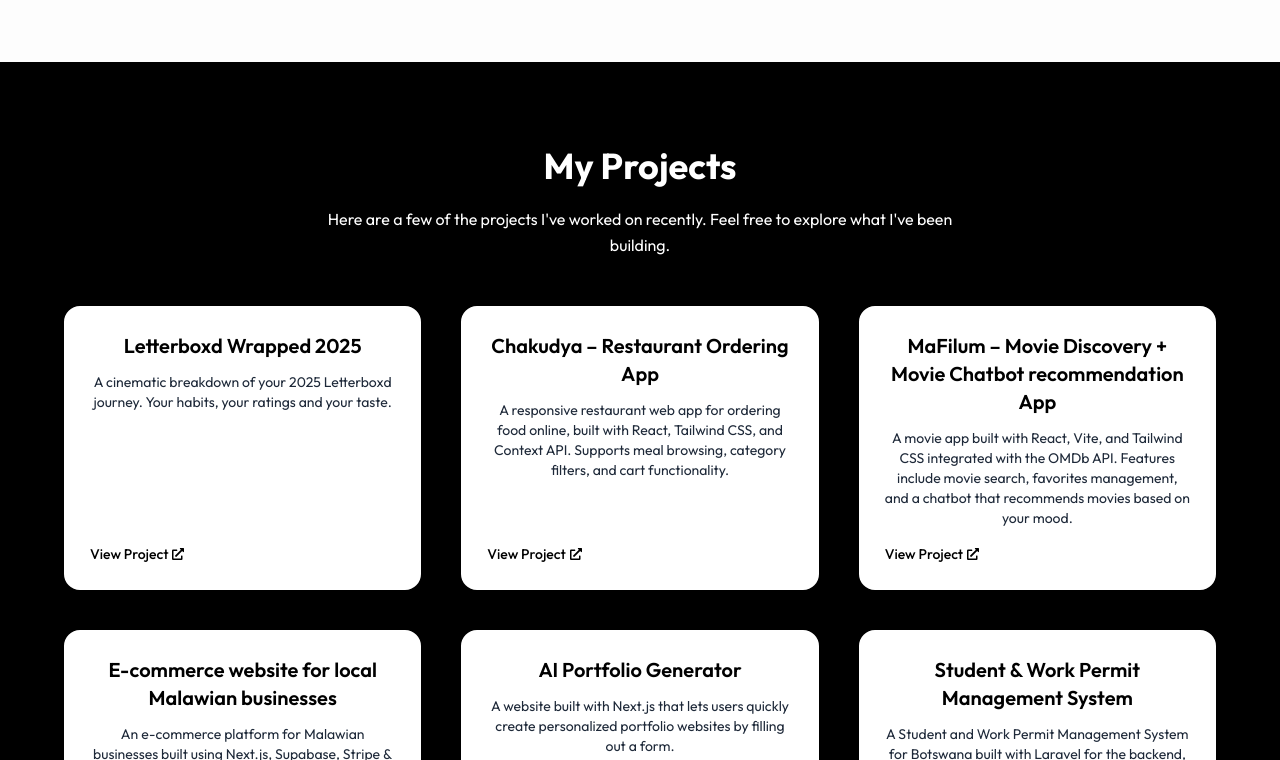
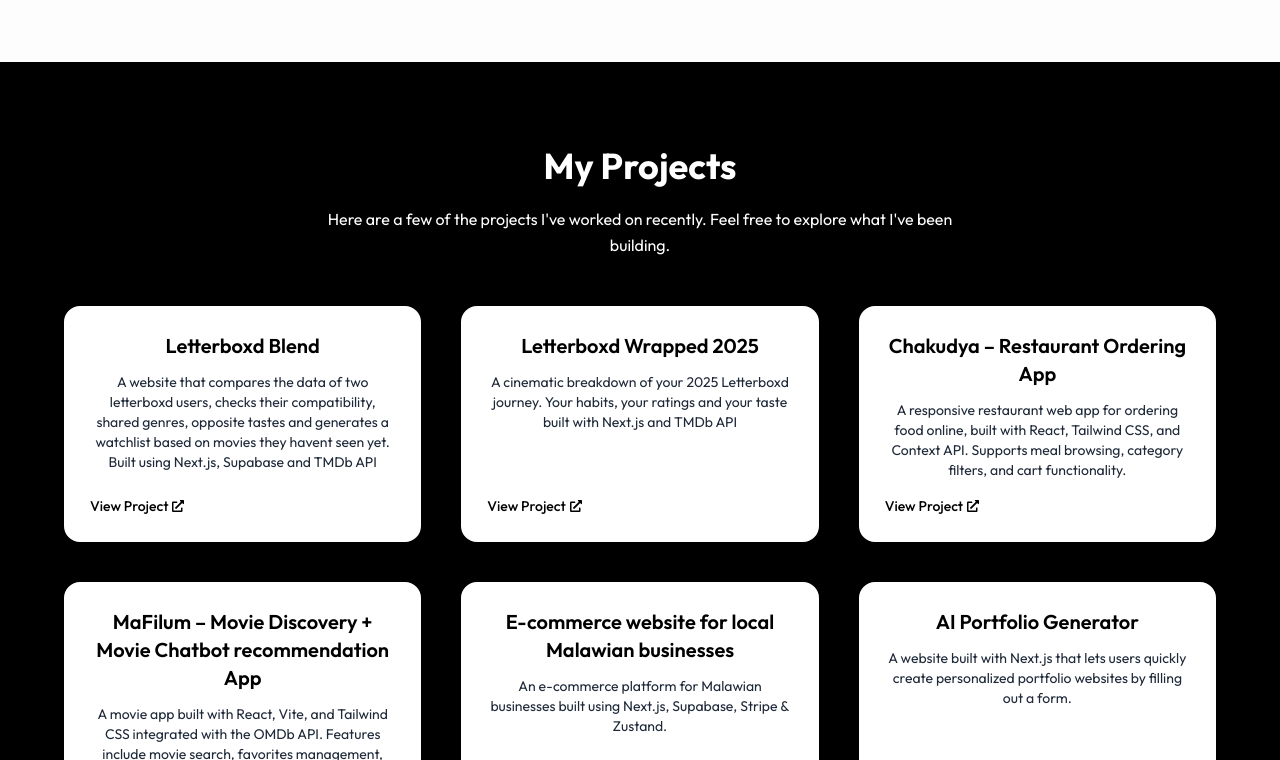
Before and after one commit to Gingaichi/Sichile-Malonje-Portfolio, a Next.js app: page / in a window 1280 px wide. Shown: the part 1547-2307 px from the top of the page. Built offline with nearby package versions, Linux system fonts and the light colour scheme; a web font is replaced by a local one.

Commit message:
updated portfolio
Updated project descriptions for clarity and detail.

```diff
--- a/components/MyProjects.jsx
+++ b/components/MyProjects.jsx
@@ -3,8 +3,13 @@
 
 const projects = [
   {
+  title: " Letterboxd Blend",
+  description: "A website that compares the data of two letterboxd users, checks their compatibility, shared genres, opposite tastes and generates a watchlist based on movies they havent seen yet. Built using Next.js, Supabase and TMDb API",
+  link: "https://letterboxd-wrapped-nu.vercel.app/"
+  },
+  {
   title: " Letterboxd Wrapped 2025",
-  description: "A cinematic breakdown of your 2025 Letterboxd journey. Your habits, your ratings and your taste.",
+  description: "A cinematic breakdown of your 2025 Letterboxd journey. Your habits, your ratings and your taste built with Next.js and TMDb API",
   link: "https://letterboxd-wrapped-nu.vercel.app/"
   },
 
```
